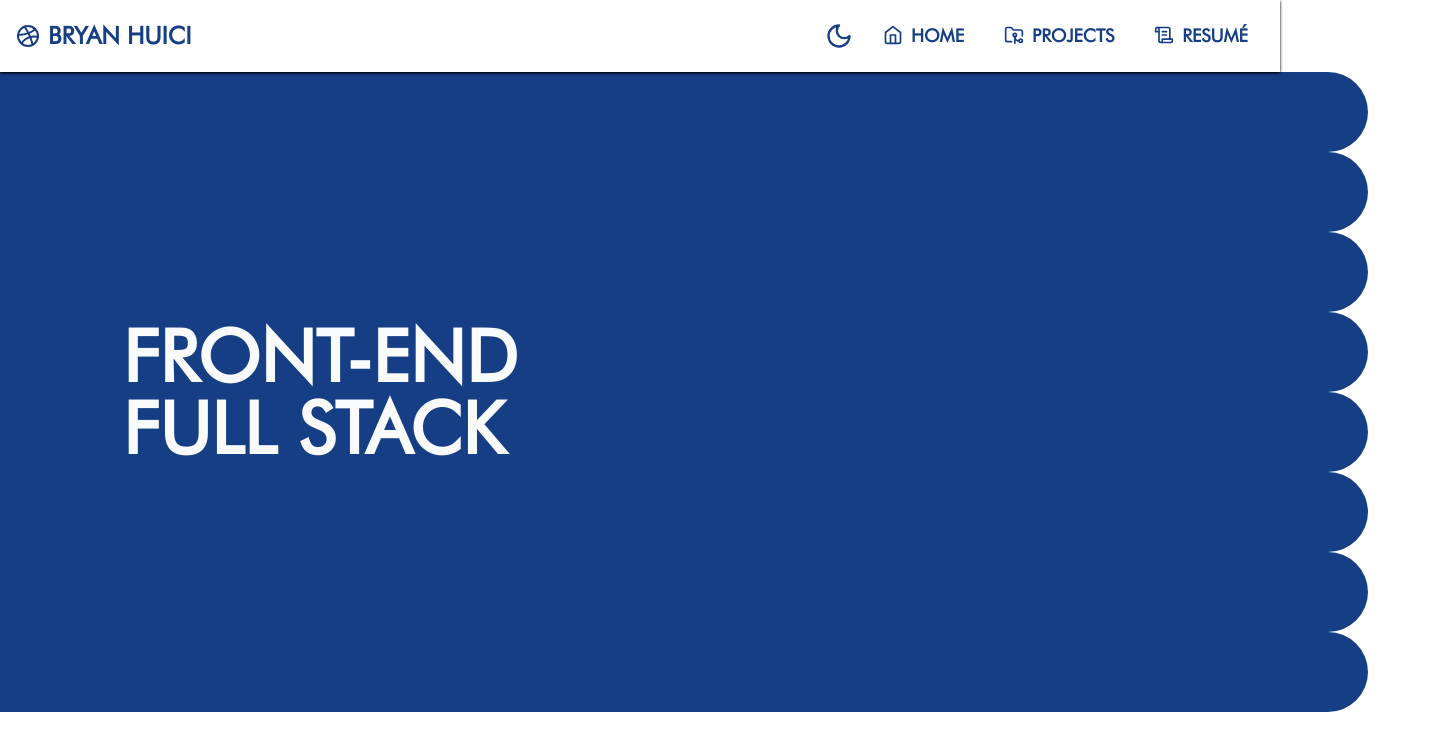
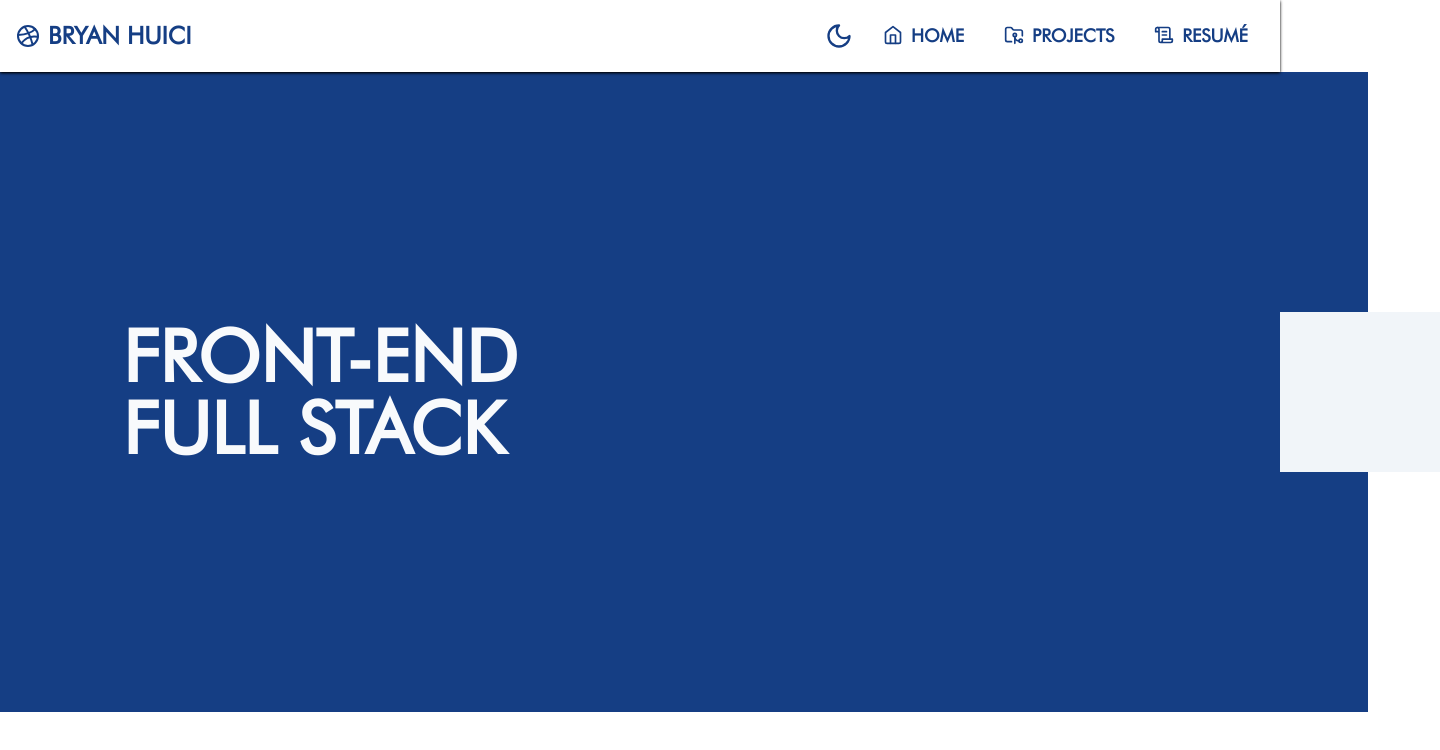
Before and after one commit to ballinyouup/bryan-huici-portfolio, a Next.js app: page / in a window 1280 px wide. Shown: the top 750 px of the page, 1440 px wide, since content can reach past the window. Built offline with nearby package versions, Linux system fonts and the light colour scheme; what prettier-plugin-tailwindcss would draw is missing.

Commit message:
added animated items

```diff
--- a/src/app/animated-items.tsx
+++ b/src/app/animated-items.tsx
@@ -2,7 +2,7 @@
 import { motion } from 'framer-motion'
 const AnimatedItems = () => {
     return (
-        <div>
+        <>
             <motion.div
                 animate={{
                     width: ['0%', '110%'],
@@ -11,7 +11,7 @@ const AnimatedItems = () => {
                     duration: 3,
                     ease: 'linear',
                 }}
-                className="absolute -left-10 top-0 z-10 h-20 rounded-full bg-primary"
+                className="absolute -left-10 top-[0%] z-10 h-1/5 bg-primary"
             />
             <motion.div
                 animate={{
@@ -22,7 +22,7 @@ const AnimatedItems = () => {
                     delay: 0.25,
                     ease: 'linear',
                 }}
-                className="absolute -left-10 top-20 z-10 h-20 rounded-full bg-primary"
+                className="absolute -left-10 top-[20%] z-10 h-1/5 bg-primary"
             />
             <motion.div
                 animate={{
@@ -33,7 +33,7 @@ const AnimatedItems = () => {
                     delay: 0.5,
                     ease: 'linear',
                 }}
-                className="absolute -left-10 top-40 z-10 h-20 rounded-full bg-primary"
+                className="absolute -left-10 top-[40%] z-10 h-1/5 bg-primary"
             />
             <motion.div
                 animate={{
@@ -44,7 +44,7 @@ const AnimatedItems = () => {
                     delay: 0.75,
                     ease: 'linear',
                 }}
-                className="absolute -left-10 top-60 z-10 h-20 rounded-full bg-primary"
+                className="absolute -left-10 top-[60%] z-10 h-1/5 bg-primary"
             />
             <motion.div
                 animate={{
@@ -55,40 +55,7 @@ const AnimatedItems = () => {
                     delay: 1,
                     ease: 'linear',
                 }}
-                className="absolute -left-10 top-80 z-10 h-20 rounded-full bg-primary"
-            />
-            <motion.div
-                animate={{
-                    width: ['0%', '110%'],
-                }}
-                transition={{
-                    duration: 3,
-                    delay: 1.25,
-                    ease: 'linear',
-                }}
-                className="absolute -left-10 top-[400px] z-10 h-20 rounded-full bg-primary"
-            />
-            <motion.div
-                animate={{
-                    width: ['0%', '110%'],
-                }}
-                transition={{
-                    duration: 3,
-                    delay: 1.5,
-                    ease: 'linear',
-                }}
-                className="absolute -left-10 top-[480px] z-10 h-20 rounded-full bg-primary"
-            />
-            <motion.div
-                animate={{
-                    width: ['0%', '110%'],
-                }}
-                transition={{
-                    duration: 3,
-                    delay: 1.75,
-                    ease: 'linear',
-                }}
-                className="absolute -left-10 top-[560px] z-10 h-20 rounded-full bg-primary"
+                className="absolute -left-10 top-[80%] z-10 h-1/5 bg-primary"
             />
             <motion.span
                 animate={{
@@ -105,7 +72,17 @@ const AnimatedItems = () => {
                 <br />
                 Full stack
             </motion.span>
-        </div>
+            <motion.div
+                animate={{
+                    left: ['0%', '100%'],
+                }}
+                transition={{
+                    delay: 2,
+                    duration: 3,
+                }}
+                className="absolute z-20 h-40 w-40 bg-accent"
+            />
+        </>
     )
 }
 
```
